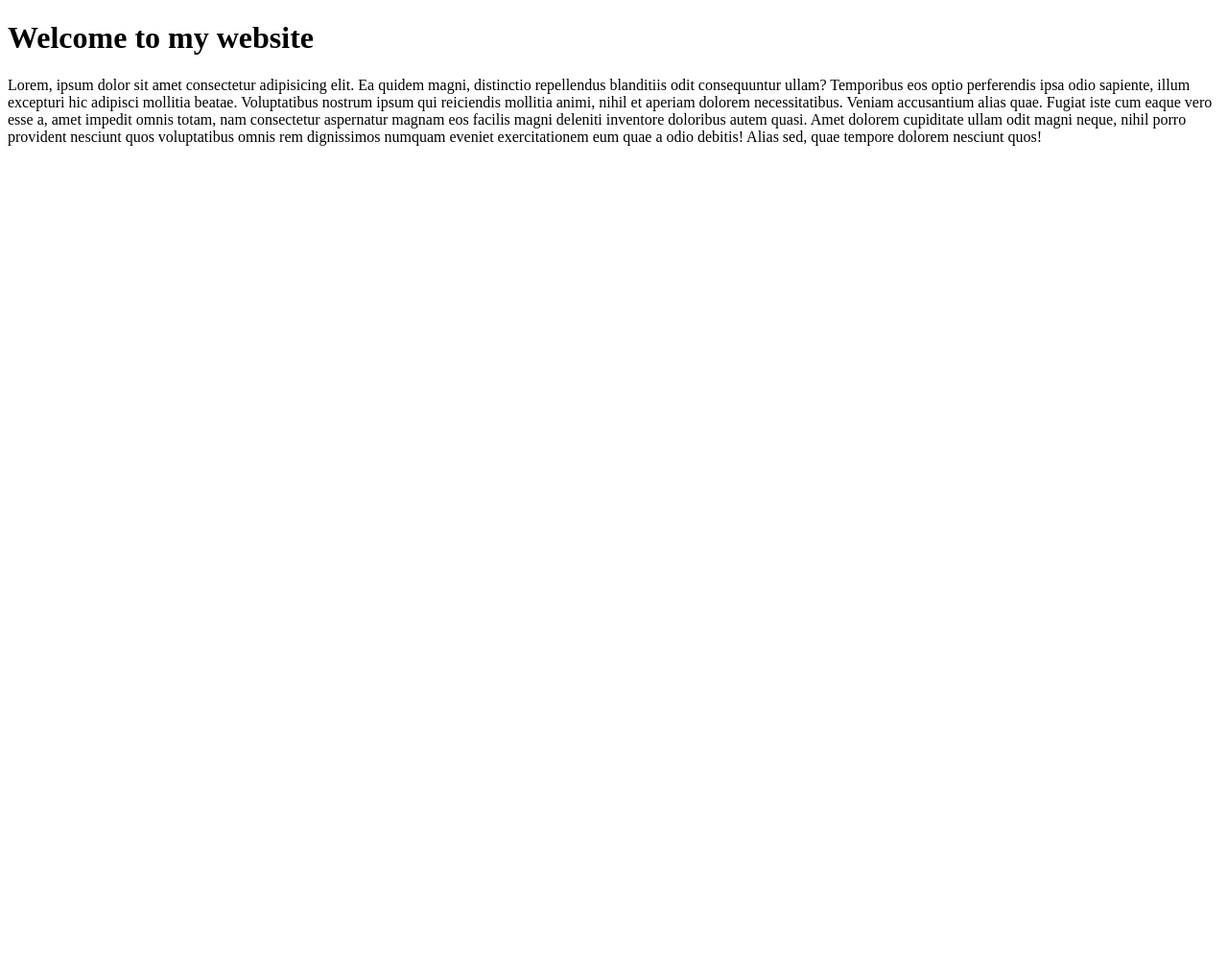
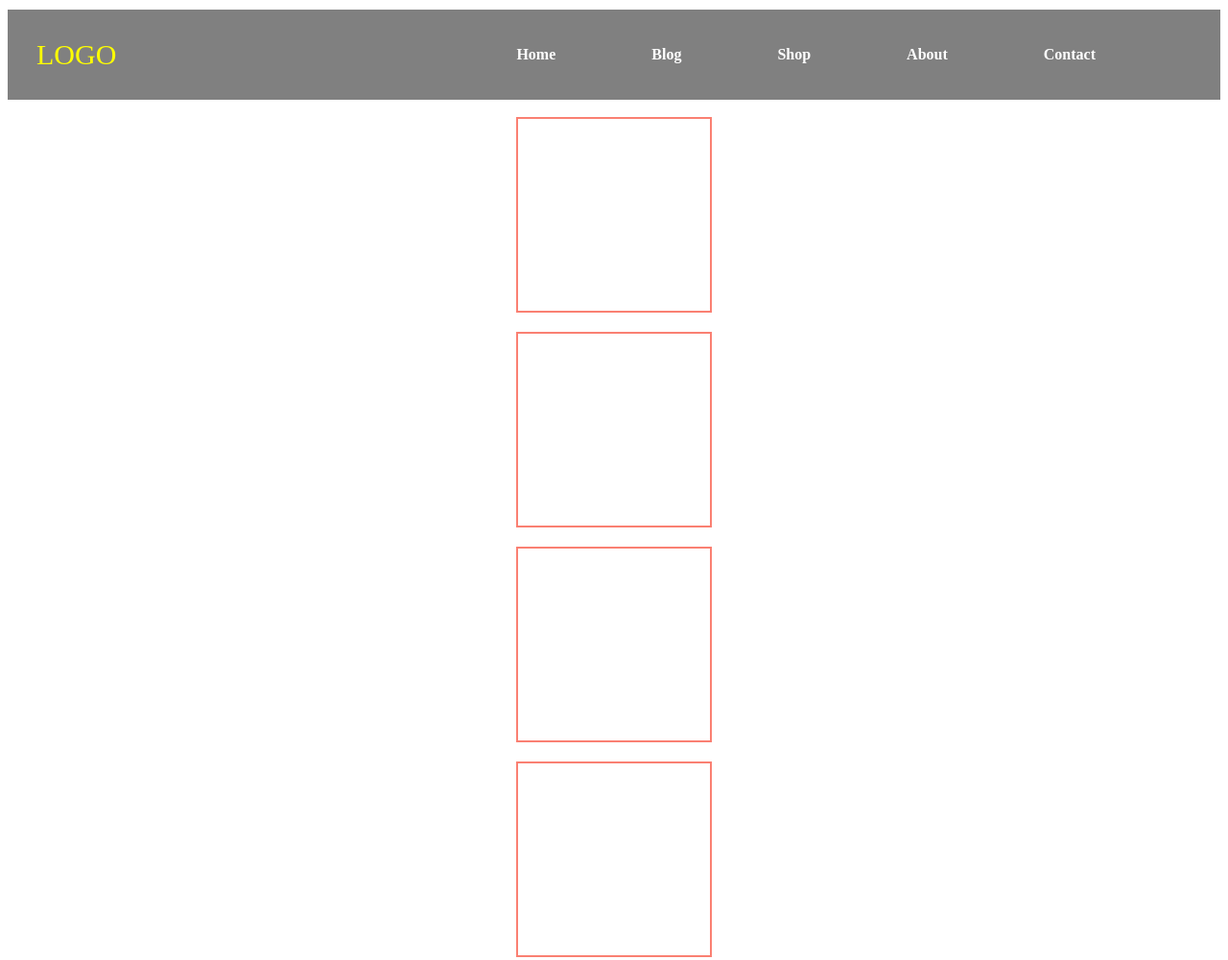
Before and after one commit to bissawjit18/first, a plain HTML site: page index.html in a window 1280 px wide. Shown: the top 1001 px of the page at 96% size. Before the commit the page ends 800 px from the top, so only its background shows below. Drawn offline with Linux system fonts and the light colour scheme.

Commit message:
added header section

```diff
--- a/index.html
+++ b/index.html
@@ -1,14 +1,59 @@
 <!DOCTYPE html>
 <html lang="en">
-<head>
-    <meta charset="UTF-8">
-    <meta name="viewport" content="width=device-width, initial-scale=1.0">
-    <title>My first ever github repo</title>
-</head>
-<body>
-    <div>
-        <h1>Welcome to my website</h1>
-        <p>Lorem, ipsum dolor sit amet consectetur adipisicing elit. Ea quidem magni, distinctio repellendus blanditiis odit consequuntur ullam? Temporibus eos optio perferendis ipsa odio sapiente, illum excepturi hic adipisci mollitia beatae. Voluptatibus nostrum ipsum qui reiciendis mollitia animi, nihil et aperiam dolorem necessitatibus. Veniam accusantium alias quae. Fugiat iste cum eaque vero esse a, amet impedit omnis totam, nam consectetur aspernatur magnam eos facilis magni deleniti inventore doloribus autem quasi. Amet dolorem cupiditate ullam odit magni neque, nihil porro provident nesciunt quos voluptatibus omnis rem dignissimos numquam eveniet exercitationem eum quae a odio debitis! Alias sed, quae tempore dolorem nesciunt quos!</p>
-    </div>
-</body>
+  <head>
+    <meta charset="UTF-8" />
+    <meta name="viewport" content="width=device-width, initial-scale=1.0" />
+    <title>Personal Website</title>
+    <style>
+      .header-container {
+        display: flex;
+        justify-content: space-between;
+        align-items: center;
+        padding: 30px;
+        background-color: gray;
+        position: sticky;
+        top: 10px;
+      }
+      .logo {
+        color: yellow;
+        font-size: 30px;
+        text-transform: uppercase;
+      }
+      .navbar {
+        color: white;
+        margin-right: 100px;
+        font-weight: bold;
+      }
+
+      .content-container{
+        justify-items: center;
+      }
+
+      .box{
+        width: 200px;
+        height: 200px;
+        border: 2px solid salmon;
+        margin: 20px;
+      }
+    </style>
+  </head>
+  <body>
+    <header class="header-container">
+      <a class="logo">Logo</a>
+      <nav style="display: flex">
+        <div class="navbar">Home</div>
+        <div class="navbar">Blog</div>
+        <div class="navbar">Shop</div>
+        <div class="navbar">About</div>
+        <div class="navbar">Contact</div>
+      </nav>
+    </header>
+    <main class="content-container">
+        <div class="box"></div>
+        <div class="box"></div>
+        <div class="box"></div>
+        <div class="box"></div>
+        <div class="box"></div>
+    </main>
+  </body>
 </html>
```
